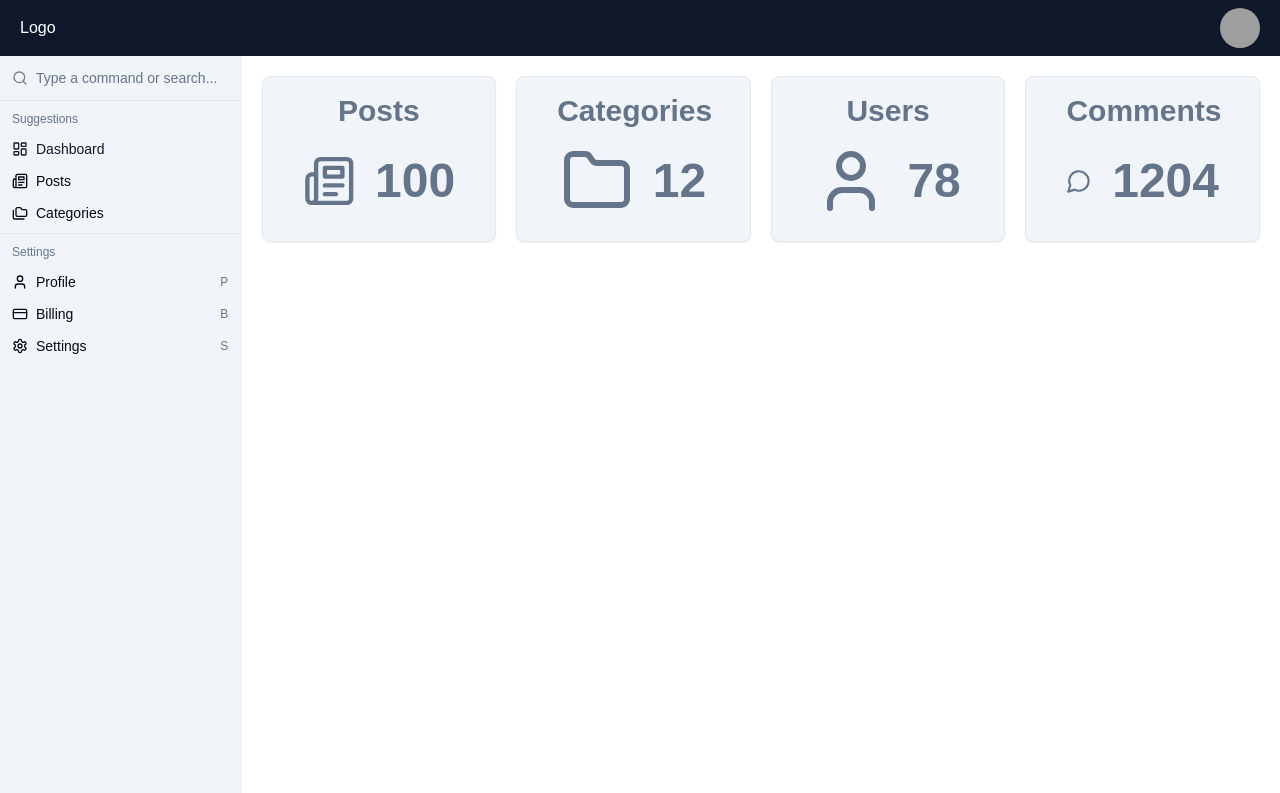
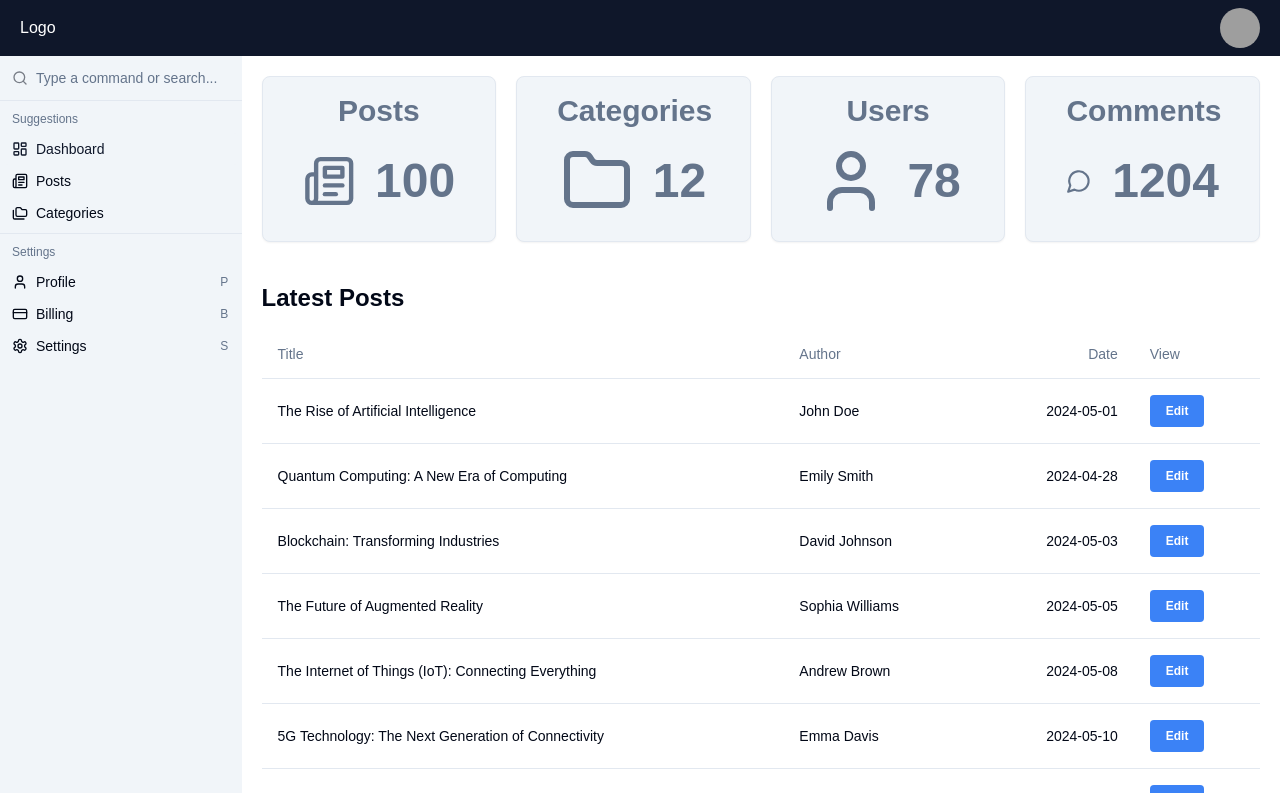
Before and after one commit to MiraslauSharkouski/nextjs-dashboard, a Next.js app: page / in a window 1280 px wide. Shown: the top 793 px of the page. Built offline with nearby package versions, Linux system fonts and the light colour scheme; grey boxes are pictures that could not be loaded.

Commit message:
add post table

```diff
--- a/app/page.tsx
+++ b/app/page.tsx
@@ -1,5 +1,6 @@
 import { Folder, MessageCircle, Newspaper, User } from "lucide-react";
 import DashboardCard from "@/components/dashboard/DashboardCard";
+import PostTable from "@/components/posts/PostTable";
 export default function Home() {
   return (
     <>
@@ -25,6 +26,7 @@ export default function Home() {
           icon={<MessageCircle className="text-slate-500" size={72} />}
         />
       </div>
+      <PostTable title="Latest Posts" />
     </>
   );
 }
--- a/components/posts/PostTable.tsx
+++ b/components/posts/PostTable.tsx
@@ -0,0 +1,60 @@
+import {
+  Table,
+  TableBody,
+  TableHead,
+  TableHeader,
+  TableRow,
+  TableCaption,
+  TableCell,
+} from "@/components/ui/table";
+import Link from "next/link";
+import posts from "@/data/posts";
+import { Post } from "@/types/posts";
+
+interface PostsTableProps {
+  limit?: number;
+  title?: string;
+}
+
+const PostTable = ({ limit, title }: PostsTableProps) => {
+  return (
+    <div className="mt-10">
+      <h3 className="text-2xl mb-4 font-semibold">{title ? title : "Posts"}</h3>
+      <Table>
+        <TableCaption>A list of recent posts</TableCaption>
+        <TableHeader>
+          <TableRow>
+            <TableHead>Title</TableHead>
+            <TableHead className="hidden md:table-cell">Author</TableHead>
+            <TableHead className="hidden md:table-cell text-right">
+              Date
+            </TableHead>
+            <TableHead>View</TableHead>
+          </TableRow>
+        </TableHeader>
+        <TableBody>
+          {posts.map((post) => (
+            <TableRow key={post.id}>
+              <TableCell>{post.title}</TableCell>
+              <TableCell className="hidden md:table-cell">
+                {post.author}
+              </TableCell>
+              <TableCell className="text-right hidden md:table-cell">
+                {post.date}
+              </TableCell>
+              <TableCell className="">
+                <Link href={`/posts/edit/${post.id}`}>
+                  <button className="bg-blue-500 hover:bg-blue-700 text-white font-bold py-2 px-4 rounded text-xs">
+                    Edit
+                  </button>
+                </Link>
+              </TableCell>
+            </TableRow>
+          ))}
+        </TableBody>
+      </Table>
+    </div>
+  );
+};
+
+export default PostTable;
--- /dev/null
+++ b/components/ui/table.tsx
@@ -0,0 +1,117 @@
+import * as React from "react"
+
+import { cn } from "@/lib/utils"
+
+const Table = React.forwardRef<
+  HTMLTableElement,
+  React.HTMLAttributes<HTMLTableElement>
+>(({ className, ...props }, ref) => (
+  <div className="relative w-full overflow-auto">
+    <table
+      ref={ref}
+      className={cn("w-full caption-bottom text-sm", className)}
+      {...props}
+    />
+  </div>
+))
+Table.displayName = "Table"
+
+const TableHeader = React.forwardRef<
+  HTMLTableSectionElement,
+  React.HTMLAttributes<HTMLTableSectionElement>
+>(({ className, ...props }, ref) => (
+  <thead ref={ref} className={cn("[&_tr]:border-b", className)} {...props} />
+))
+TableHeader.displayName = "TableHeader"
+
+const TableBody = React.forwardRef<
+  HTMLTableSectionElement,
+  React.HTMLAttributes<HTMLTableSectionElement>
+>(({ className, ...props }, ref) => (
+  <tbody
+    ref={ref}
+    className={cn("[&_tr:last-child]:border-0", className)}
+    {...props}
+  />
+))
+TableBody.displayName = "TableBody"
+
+const TableFooter = React.forwardRef<
+  HTMLTableSectionElement,
+  React.HTMLAttributes<HTMLTableSectionElement>
+>(({ className, ...props }, ref) => (
+  <tfoot
+    ref={ref}
+    className={cn(
+      "border-t bg-muted/50 font-medium [&>tr]:last:border-b-0",
+      className
+    )}
+    {...props}
+  />
+))
+TableFooter.displayName = "TableFooter"
+
+const TableRow = React.forwardRef<
+  HTMLTableRowElement,
+  React.HTMLAttributes<HTMLTableRowElement>
+>(({ className, ...props }, ref) => (
+  <tr
+    ref={ref}
+    className={cn(
+      "border-b transition-colors hover:bg-muted/50 data-[state=selected]:bg-muted",
+      className
+    )}
+    {...props}
+  />
+))
+TableRow.displayName = "TableRow"
+
+const TableHead = React.forwardRef<
+  HTMLTableCellElement,
+  React.ThHTMLAttributes<HTMLTableCellElement>
+>(({ className, ...props }, ref) => (
+  <th
+    ref={ref}
+    className={cn(
+      "h-12 px-4 text-left align-middle font-medium text-muted-foreground [&:has([role=checkbox])]:pr-0",
+      className
+    )}
+    {...props}
+  />
+))
+TableHead.displayName = "TableHead"
+
+const TableCell = React.forwardRef<
+  HTMLTableCellElement,
+  React.TdHTMLAttributes<HTMLTableCellElement>
+>(({ className, ...props }, ref) => (
+  <td
+    ref={ref}
+    className={cn("p-4 align-middle [&:has([role=checkbox])]:pr-0", className)}
+    {...props}
+  />
+))
+TableCell.displayName = "TableCell"
+
+const TableCaption = React.forwardRef<
+  HTMLTableCaptionElement,
+  React.HTMLAttributes<HTMLTableCaptionElement>
+>(({ className, ...props }, ref) => (
+  <caption
+    ref={ref}
+    className={cn("mt-4 text-sm text-muted-foreground", className)}
+    {...props}
+  />
+))
+TableCaption.displayName = "TableCaption"
+
+export {
+  Table,
+  TableHeader,
+  TableBody,
+  TableFooter,
+  TableHead,
+  TableRow,
+  TableCell,
+  TableCaption,
+}
```
